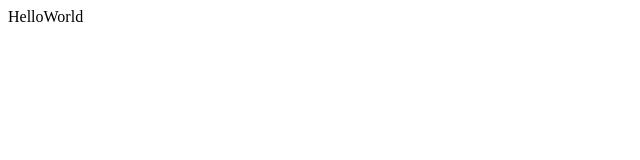
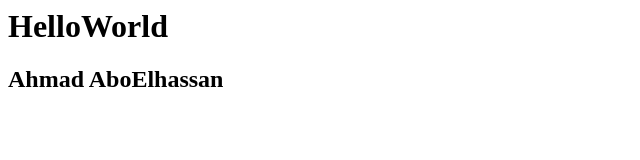
Before and after one commit to ahamdabo/Ahmad-AboElhassan, a plain HTML site: page index.html in a window 1280 px wide. Shown: the whole page, without its empty margins (0-640 px from the left). Drawn offline with Linux system fonts and the light colour scheme.

Commit message:
Updating the index.html file

```diff
--- a/index.html
+++ b/index.html
@@ -1 +1,8 @@
+<HTML>
+<H1>
 HelloWorld
+</H1>
+<H2>
+Ahmad AboElhassan
+</H2>
+</HTML>
```
